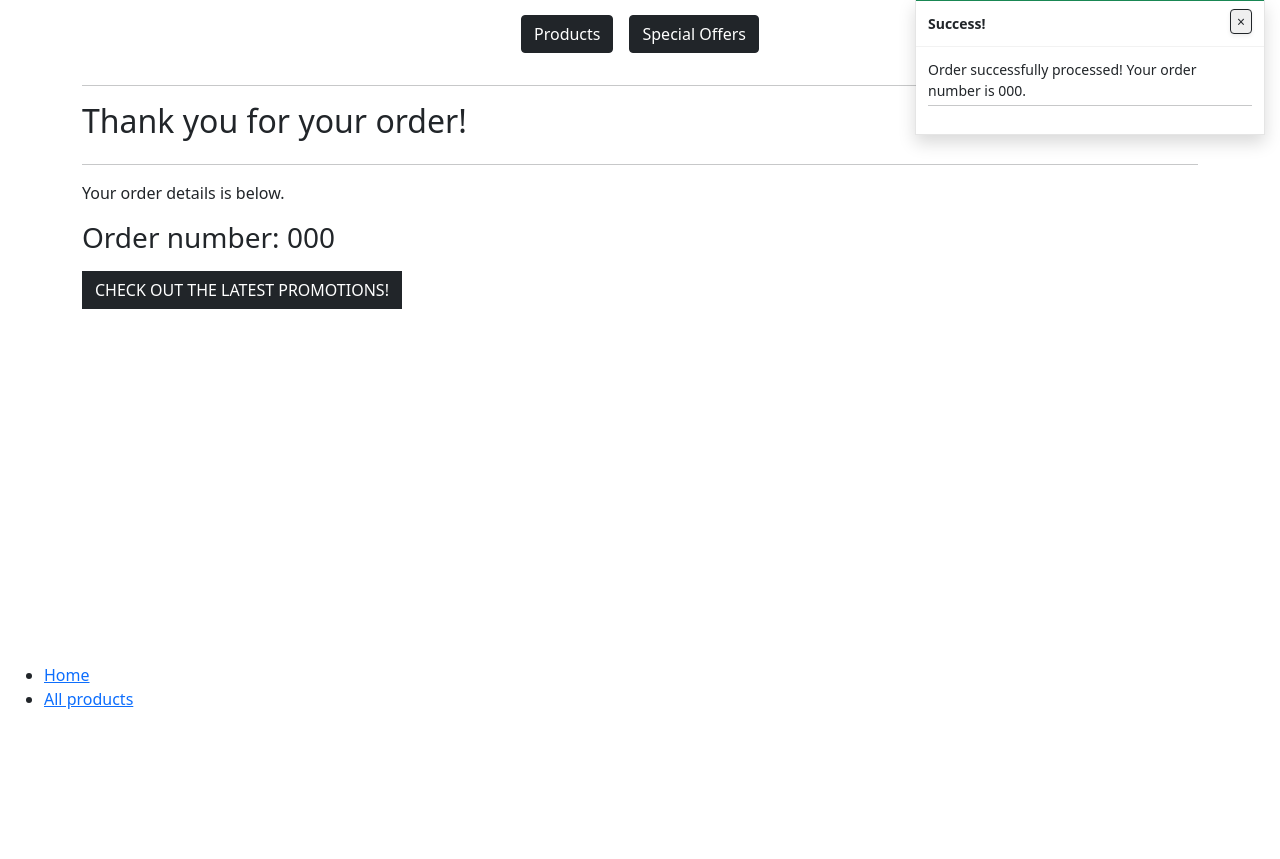
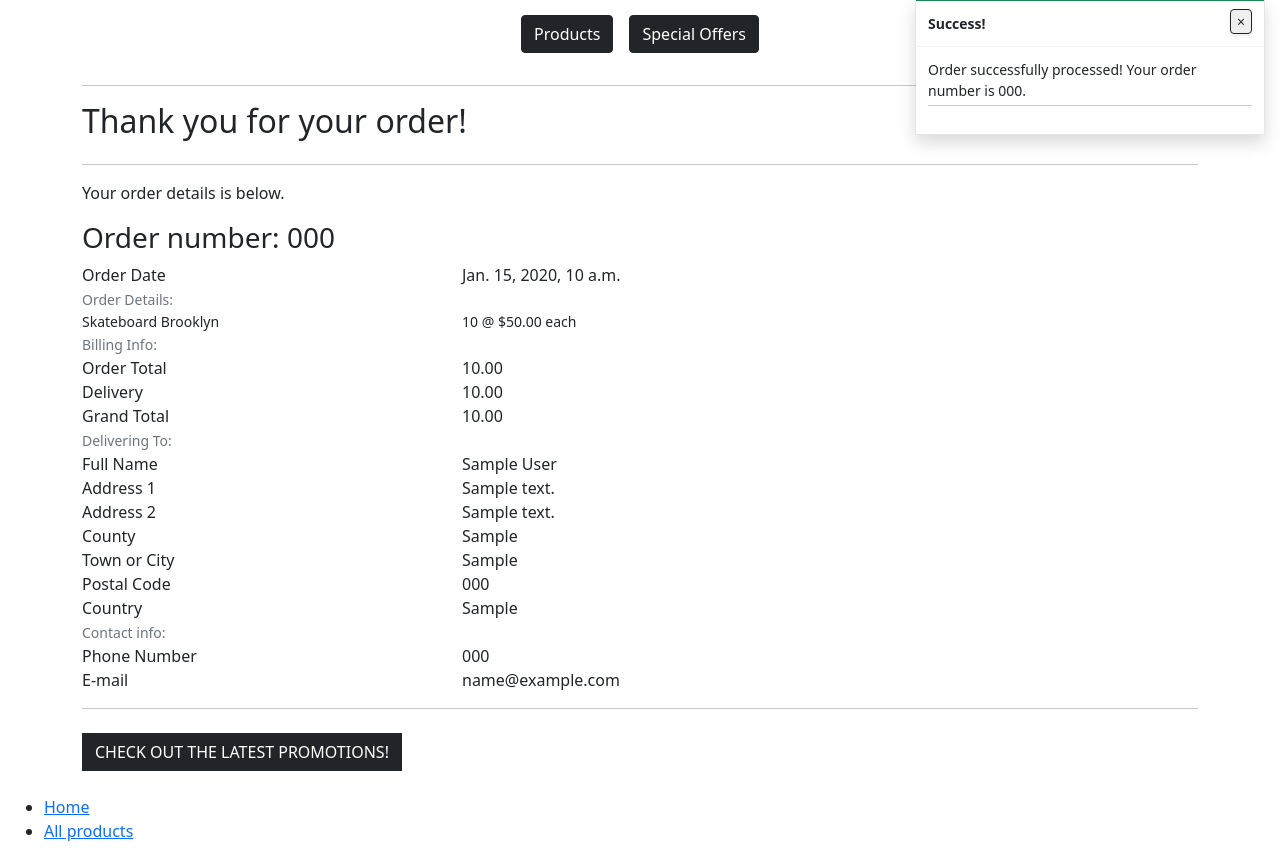
Before and after one commit to guisgrande/fifth-project-ci, a Django app: page /checkout/order_success/000 in a window 1280 px wide. Shown: the part 73-932 px from the top of the page. Before the commit the page ends 782 px from the top, so only its background shows below. Run offline with Django 3.2, Linux system fonts and the light colour scheme; data comes from the database, SQL or seed files in the repository; tables that the repository leaves empty hold one stand-in row (values such as "Sample post"); some libraries are stand-ins or nearby versions.

Commit message:
Add summary to checkout success page

```diff
--- a/templates/checkout/checkout_success.html
+++ b/templates/checkout/checkout_success.html
@@ -19,6 +19,167 @@
         </div>
 
         <div class="row">
+            <div class="col-12 col-md-4">
+                <p class="mb-0 text-black font-weight-bold">Order Date</p>
+            </div>
+            <div class="col-12 col-md-8 text-md-right">
+                <p class="mb-0">{{ order.date }}</p>
+            </div>
+        </div>
+
+        <div class="row">
+            <div class="col">
+                <small class="text-muted">Order Details:</small>
+            </div>
+        </div>
+
+        {% for item in order.lineitems.all %}
+        <div class="row">
+            <div class="col-12 col-md-4">
+                <p class="small mb-0 text-black font-weight-bold">
+                    {{ item.product.name }}
+                </p>
+            </div>
+            <div class="col-12 col-md-8 text-md-right">
+                <p class="small mb-0">{{ item.quantity }} @ ${{ item.product.price }} each</p>
+            </div>
+        </div>
+        {% endfor %}
+
+        <div class="row">
+            <div class="col">
+                <small class="text-muted">Billing Info:</small>
+            </div>
+        </div>
+
+        <div class="row">
+            <div class="col-12 col-md-4">
+                <p class="mb-0 text-black font-weight-bold">Order Total</p>
+            </div>
+            <div class="col-12 col-md-8 text-md-right">
+                <p class="mb-0">{{ order.order_total }}</p>
+            </div>
+        </div>
+
+        <div class="row">
+            <div class="col-12 col-md-4">
+                <p class="mb-0 text-black font-weight-bold">Delivery</p>
+            </div>
+            <div class="col-12 col-md-8 text-md-right">
+                <p class="mb-0">{{ order.delivery_cost }}</p>
+            </div>
+        </div>
+
+        <div class="row">
+            <div class="col-12 col-md-4">
+                <p class="mb-0 text-black font-weight-bold">Grand Total</p>
+            </div>
+            <div class="col-12 col-md-8 text-md-right">
+                <p class="mb-0">{{ order.grand_total }}</p>
+            </div>
+        </div>
+
+        <div class="row">
+            <div class="col">
+                <small class="text-muted">Delivering To:</small>
+            </div>
+        </div>
+
+        <div class="row">
+            <div class="col-12 col-md-4">
+                <p class="mb-0 text-black font-weight-bold">Full Name</p>
+            </div>
+            <div class="col-12 col-md-8 text-md-right">
+                <p class="mb-0">{{ order.full_name }}</p>
+            </div>
+        </div>
+
+        <div class="row">
+            <div class="col-12 col-md-4">
+                <p class="mb-0 text-black font-weight-bold">Address 1</p>
+            </div>
+            <div class="col-12 col-md-8 text-md-right">
+                <p class="mb-0">{{ order.street_address1 }}</p>
+            </div>
+        </div>
+
+        {% if order.street_address2 %}
+        <div class="row">
+            <div class="col-12 col-md-4">
+                <p class="mb-0 text-black font-weight-bold">Address 2</p>
+            </div>
+            <div class="col-12 col-md-8 text-md-right">
+                <p class="mb-0">{{ order.street_address2 }}</p>
+            </div>
+        </div>
+        {% endif %}
+
+        {% if order.county %}
+        <div class="row">
+            <div class="col-12 col-md-4">
+                <p class="mb-0 text-black font-weight-bold">County</p>
+            </div>
+            <div class="col-12 col-md-8 text-md-right">
+                <p class="mb-0">{{ order.county }}</p>
+            </div>
+        </div>
+        {% endif %}
+
+        <div class="row">
+            <div class="col-12 col-md-4">
+                <p class="mb-0 text-black font-weight-bold">Town or City</p>
+            </div>
+            <div class="col-12 col-md-8 text-md-right">
+                <p class="mb-0">{{ order.town_or_city }}</p>
+            </div>
+        </div>
+
+        {% if order.postcode %}
+        <div class="row">
+            <div class="col-12 col-md-4">
+                <p class="mb-0 text-black font-weight-bold">Postal Code</p>
+            </div>
+            <div class="col-12 col-md-8 text-md-right">
+                <p class="mb-0">{{ order.postcode }}</p>
+            </div>
+        </div>
+        {% endif %}
+
+        <div class="row">
+            <div class="col-12 col-md-4">
+                <p class="mb-0 text-black font-weight-bold">Country</p>
+            </div>
+            <div class="col-12 col-md-8 text-md-right">
+                <p class="mb-0">{{ order.country }}</p>
+            </div>
+        </div>
+
+        <div class="row">
+            <div class="col">
+                <small class="text-muted">Contact info:</small>
+            </div>
+        </div>
+
+        <div class="row">
+            <div class="col-12 col-md-4">
+                <p class="mb-0 text-black font-weight-bold">Phone Number</p>
+            </div>
+            <div class="col-12 col-md-8 text-md-right">
+                <p class="mb-0">{{ order.phone_number }}</p>
+            </div>
+        </div>
+
+        <div class="row">
+            <div class="col-12 col-md-4">
+                <p class="mb-0 text-black font-weight-bold">E-mail</p>
+            </div>
+            <div class="col-12 col-md-8 text-md-right">
+                <p class="mb-0">{{ order.email }}</p>
+            </div>
+        </div>
+
+        <hr>
+        <div class="row">
             <div class="col-12 col-lg-7"></div>
         </div>
         <div class="row">
```
